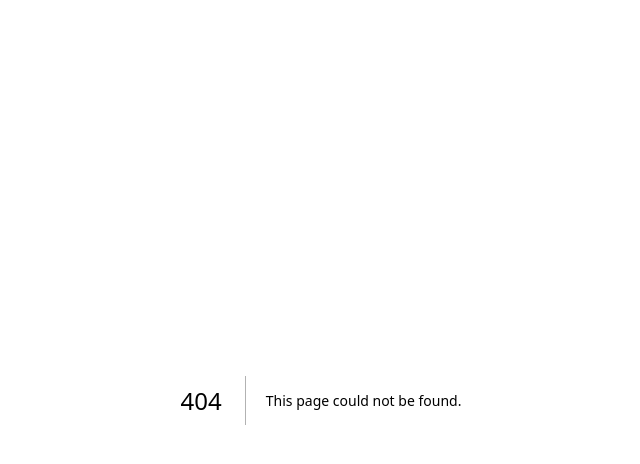
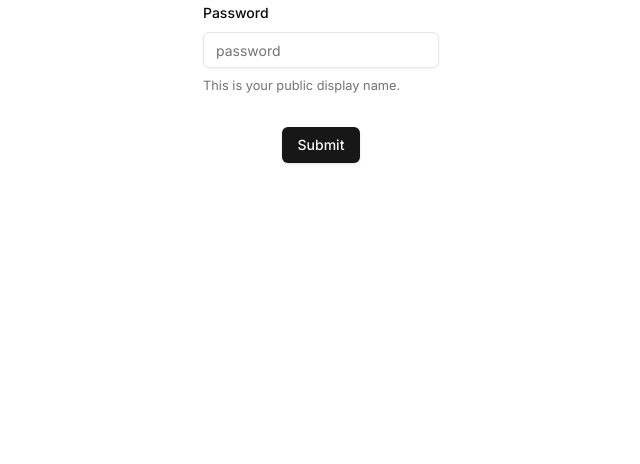
Before and after one commit to iwytbbtss/asset-master, a Next.js app: page /auth in a window 1280 px wide. Before the commit this address had no page. Shown: the top 464 px of the page, without its empty margins (319-959 px from the left). Built offline with nearby package versions, Linux system fonts and the light colour scheme.

Commit message:
feat: PasswordForm

```diff
--- /dev/null
+++ b/app/auth/PasswordForm.tsx
@@ -0,0 +1,59 @@
+'use client';
+
+import { Button } from '@/components/ui/button';
+import {
+  FormField,
+  FormItem,
+  FormLabel,
+  FormControl,
+  FormDescription,
+  FormMessage,
+  Form,
+} from '@/components/ui/form';
+import { Input } from '@/components/ui/input';
+import { zodResolver } from '@hookform/resolvers/zod';
+import { useForm } from 'react-hook-form';
+import { z } from 'zod';
+import pino from 'pino';
+
+const formSchema = z.object({
+  password: z.string(),
+});
+
+const PasswordForm = () => {
+  const logger = pino({ timestamp: pino.stdTimeFunctions.isoTime });
+  const form = useForm<z.infer<typeof formSchema>>({
+    resolver: zodResolver(formSchema),
+    defaultValues: {
+      password: '',
+    },
+  });
+
+  const onSubmit = ({ password }: z.infer<typeof formSchema>) => {
+    logger.info(password);
+  };
+
+  return (
+    <Form {...form}>
+      <form onSubmit={form.handleSubmit(onSubmit)} className='flex flex-col items-center space-y-8'>
+        <FormField
+          control={form.control}
+          name='password'
+          render={({ field }) => (
+            <FormItem>
+              <FormLabel>Password</FormLabel>
+              <FormControl>
+                <Input placeholder='password' {...field} />
+              </FormControl>
+              <FormDescription>This is your public display name.</FormDescription>
+              <FormMessage />
+            </FormItem>
+          )}
+        />
+        <Button type='submit'>Submit</Button>
+      </form>
+    </Form>
+  );
+};
+
+export default PasswordForm;
--- /dev/null
+++ b/app/auth/page.tsx
@@ -0,0 +1,7 @@
+import PasswordForm from './PasswordForm';
+
+const Auth = () => {
+  return <PasswordForm />;
+};
+
+export default Auth;
--- /dev/null
+++ b/components/ui/button.tsx
@@ -0,0 +1,50 @@
+import * as React from 'react';
+import { Slot } from '@radix-ui/react-slot';
+import { cva, type VariantProps } from 'class-variance-authority';
+
+import { cn } from '@/lib/utils';
+
+const buttonVariants = cva(
+  'inline-flex items-center justify-center whitespace-nowrap rounded-md text-sm font-medium transition-colors focus-visible:outline-none focus-visible:ring-1 focus-visible:ring-ring disabled:pointer-events-none disabled:opacity-50',
+  {
+    variants: {
+      variant: {
+        default: 'bg-primary text-primary-foreground shadow hover:bg-primary/90',
+        destructive: 'bg-destructive text-destructive-foreground shadow-sm hover:bg-destructive/90',
+        outline:
+          'border border-input bg-background shadow-sm hover:bg-accent hover:text-accent-foreground',
+        secondary: 'bg-secondary text-secondary-foreground shadow-sm hover:bg-secondary/80',
+        ghost: 'hover:bg-accent hover:text-accent-foreground',
+        link: 'text-primary underline-offset-4 hover:underline',
+      },
+      size: {
+        default: 'h-9 px-4 py-2',
+        sm: 'h-8 rounded-md px-3 text-xs',
+        lg: 'h-10 rounded-md px-8',
+        icon: 'h-9 w-9',
+      },
+    },
+    defaultVariants: {
+      variant: 'default',
+      size: 'default',
+    },
+  },
+);
+
+export interface ButtonProps
+  extends React.ButtonHTMLAttributes<HTMLButtonElement>,
+    VariantProps<typeof buttonVariants> {
+  asChild?: boolean;
+}
+
+const Button = React.forwardRef<HTMLButtonElement, ButtonProps>(
+  ({ className, variant, size, asChild = false, ...props }, ref) => {
+    const Comp = asChild ? Slot : 'button';
+    return (
+      <Comp className={cn(buttonVariants({ variant, size, className }))} ref={ref} {...props} />
+    );
+  },
+);
+Button.displayName = 'Button';
+
+export { Button, buttonVariants };
--- /dev/null
+++ b/components/ui/form.tsx
@@ -0,0 +1,169 @@
+/* eslint-disable react/jsx-no-constructed-context-values */
+import * as React from 'react';
+import * as LabelPrimitive from '@radix-ui/react-label';
+import { Slot } from '@radix-ui/react-slot';
+import {
+  Controller,
+  ControllerProps,
+  FieldPath,
+  FieldValues,
+  FormProvider,
+  useFormContext,
+} from 'react-hook-form';
+
+import { cn } from '@/lib/utils';
+import { Label } from '@/components/ui/label';
+
+const Form = FormProvider;
+
+type FormFieldContextValue<
+  TFieldValues extends FieldValues = FieldValues,
+  TName extends FieldPath<TFieldValues> = FieldPath<TFieldValues>,
+> = {
+  name: TName;
+};
+
+const FormFieldContext = React.createContext<FormFieldContextValue>({} as FormFieldContextValue);
+
+const FormField = <
+  TFieldValues extends FieldValues = FieldValues,
+  TName extends FieldPath<TFieldValues> = FieldPath<TFieldValues>,
+>({
+  ...props
+}: ControllerProps<TFieldValues, TName>) => {
+  const { name } = props;
+  return (
+    <FormFieldContext.Provider value={{ name }}>
+      <Controller {...props} />
+    </FormFieldContext.Provider>
+  );
+};
+
+const useFormField = () => {
+  const fieldContext = React.useContext(FormFieldContext);
+  const itemContext = React.useContext(FormItemContext);
+  const { getFieldState, formState } = useFormContext();
+
+  const fieldState = getFieldState(fieldContext.name, formState);
+
+  if (!fieldContext) {
+    throw new Error('useFormField should be used within <FormField>');
+  }
+
+  const { id } = itemContext;
+
+  return {
+    id,
+    name: fieldContext.name,
+    formItemId: `${id}-form-item`,
+    formDescriptionId: `${id}-form-item-description`,
+    formMessageId: `${id}-form-item-message`,
+    ...fieldState,
+  };
+};
+
+type FormItemContextValue = {
+  id: string;
+};
+
+const FormItemContext = React.createContext<FormItemContextValue>({} as FormItemContextValue);
+
+const FormItem = React.forwardRef<HTMLDivElement, React.HTMLAttributes<HTMLDivElement>>(
+  ({ className, ...props }, ref) => {
+    const id = React.useId();
+
+    return (
+      <FormItemContext.Provider value={{ id }}>
+        <div ref={ref} className={cn('space-y-2', className)} {...props} />
+      </FormItemContext.Provider>
+    );
+  },
+);
+FormItem.displayName = 'FormItem';
+
+const FormLabel = React.forwardRef<
+  React.ElementRef<typeof LabelPrimitive.Root>,
+  React.ComponentPropsWithoutRef<typeof LabelPrimitive.Root>
+>(({ className, ...props }, ref) => {
+  const { error, formItemId } = useFormField();
+
+  return (
+    <Label
+      ref={ref}
+      className={cn(error && 'text-destructive', className)}
+      htmlFor={formItemId}
+      {...props}
+    />
+  );
+});
+FormLabel.displayName = 'FormLabel';
+
+const FormControl = React.forwardRef<
+  React.ElementRef<typeof Slot>,
+  React.ComponentPropsWithoutRef<typeof Slot>
+>(({ ...props }, ref) => {
+  const { error, formItemId, formDescriptionId, formMessageId } = useFormField();
+
+  return (
+    <Slot
+      ref={ref}
+      id={formItemId}
+      aria-describedby={!error ? `${formDescriptionId}` : `${formDescriptionId} ${formMessageId}`}
+      aria-invalid={!!error}
+      {...props}
+    />
+  );
+});
+FormControl.displayName = 'FormControl';
+
+const FormDescription = React.forwardRef<
+  HTMLParagraphElement,
+  React.HTMLAttributes<HTMLParagraphElement>
+>(({ className, ...props }, ref) => {
+  const { formDescriptionId } = useFormField();
+
+  return (
+    <p
+      ref={ref}
+      id={formDescriptionId}
+      className={cn('text-[0.8rem] text-muted-foreground', className)}
+      {...props}
+    />
+  );
+});
+FormDescription.displayName = 'FormDescription';
+
+const FormMessage = React.forwardRef<
+  HTMLParagraphElement,
+  React.HTMLAttributes<HTMLParagraphElement>
+>(({ className, children, ...props }, ref) => {
+  const { error, formMessageId } = useFormField();
+  const body = error ? String(error?.message) : children;
+
+  if (!body) {
+    return null;
+  }
+
+  return (
+    <p
+      ref={ref}
+      id={formMessageId}
+      className={cn('text-[0.8rem] font-medium text-destructive', className)}
+      {...props}
+    >
+      {body}
+    </p>
+  );
+});
+FormMessage.displayName = 'FormMessage';
+
+export {
+  useFormField,
+  Form,
+  FormItem,
+  FormLabel,
+  FormControl,
+  FormDescription,
+  FormMessage,
+  FormField,
+};
--- /dev/null
+++ b/components/ui/input.tsx
@@ -0,0 +1,24 @@
+import * as React from 'react';
+
+import { cn } from '@/lib/utils';
+
+export interface InputProps extends React.InputHTMLAttributes<HTMLInputElement> {}
+
+const Input = React.forwardRef<HTMLInputElement, InputProps>(
+  ({ className, type, ...props }, ref) => {
+    return (
+      <input
+        type={type}
+        className={cn(
+          'flex h-9 w-full rounded-md border border-input bg-transparent px-3 py-1 text-sm shadow-sm transition-colors file:border-0 file:bg-transparent file:text-sm file:font-medium placeholder:text-muted-foreground focus-visible:outline-none focus-visible:ring-1 focus-visible:ring-ring disabled:cursor-not-allowed disabled:opacity-50',
+          className,
+        )}
+        ref={ref}
+        {...props}
+      />
+    );
+  },
+);
+Input.displayName = 'Input';
+
+export { Input };
--- /dev/null
+++ b/components/ui/label.tsx
@@ -0,0 +1,21 @@
+'use client';
+
+import * as React from 'react';
+import * as LabelPrimitive from '@radix-ui/react-label';
+import { cva, type VariantProps } from 'class-variance-authority';
+
+import { cn } from '@/lib/utils';
+
+const labelVariants = cva(
+  'text-sm font-medium leading-none peer-disabled:cursor-not-allowed peer-disabled:opacity-70',
+);
+
+const Label = React.forwardRef<
+  React.ElementRef<typeof LabelPrimitive.Root>,
+  React.ComponentPropsWithoutRef<typeof LabelPrimitive.Root> & VariantProps<typeof labelVariants>
+>(({ className, ...props }, ref) => (
+  <LabelPrimitive.Root ref={ref} className={cn(labelVariants(), className)} {...props} />
+));
+Label.displayName = LabelPrimitive.Root.displayName;
+
+export { Label };
```
Also changed, not shown: package.json (+7 -1 lines), 1 other file (tests, documents, lock files or other folders).
